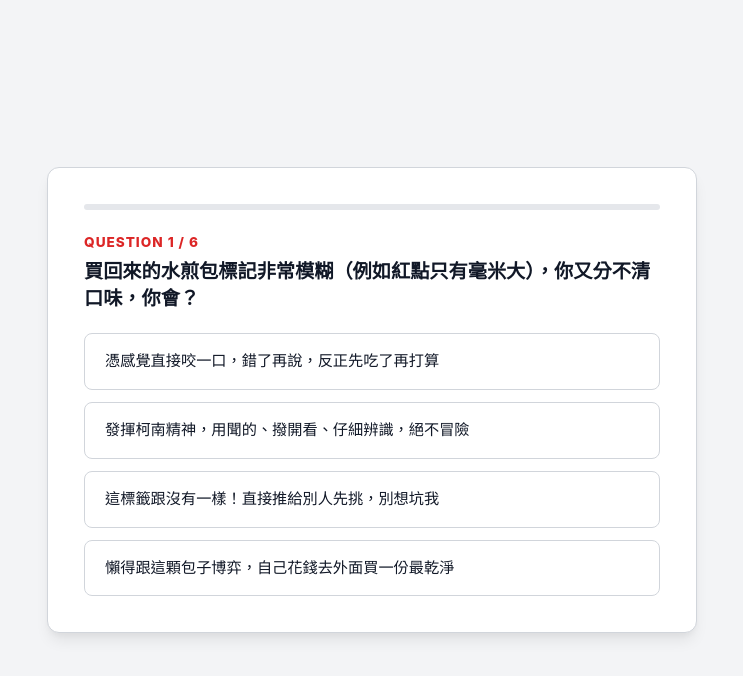
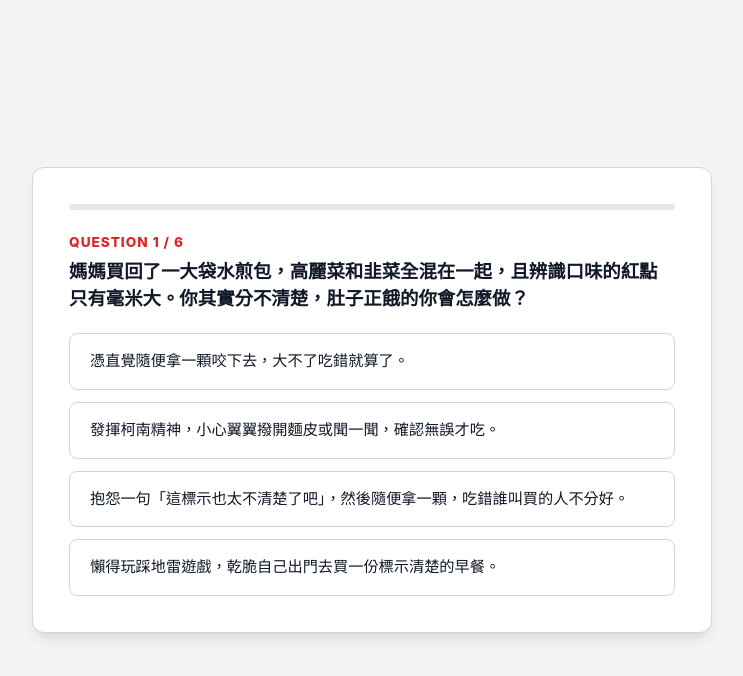
Before and after one commit to yamasol/LoveQuiz, a plain HTML site: page bao.html in a window 1280 px wide. Both pictures are taken after a click on the button "開始面對現實". Shown: the whole page, without its empty margins (268-1011 px from the left). Drawn offline with Linux system fonts and the light colour scheme.

Commit message:
first commit bao

```diff
--- a/bao.html
+++ b/bao.html
@@ -36,7 +36,7 @@
 
         .container {
             width: 100%;
-            max-width: 650px;
+            max-width: 680px;
             background: var(--card-bg);
             border-radius: var(--radius);
             box-shadow: var(--shadow);
@@ -63,11 +63,25 @@
             letter-spacing: -0.5px;
         }
 
-        .intro p {
+        .story-box {
+            background-color: #f8fafc;
+            border-left: 4px solid var(--text-main);
+            padding: 16px;
+            text-align: left;
+            margin-bottom: 24px;
+            border-radius: 0 8px 8px 0;
+        }
+
+        .story-box h3 {
+            font-size: 1rem;
+            margin-bottom: 8px;
+            color: var(--text-main);
+        }
+
+        .story-box p {
+            font-size: 0.95rem;
             color: var(--text-muted);
-            font-size: 0.98rem;
-            line-height: 1.65;
-            margin-bottom: 28px;
+            line-height: 1.6;
         }
 
         .badge-warning {
@@ -126,10 +140,10 @@
         }
 
         .question-title {
-            font-size: 1.2rem;
+            font-size: 1.15rem;
             font-weight: 700;
             margin-bottom: 20px;
-            line-height: 1.45;
+            line-height: 1.5;
             color: var(--text-main);
         }
 
@@ -212,10 +226,10 @@
             color: #1f2937;
         }
 
-        .section-block.advice p {
-            border-left-color: #2563eb;
-            background: #eff6ff;
-            color: #1e3a8a;
+        .section-block.learning p {
+            border-left-color: #10b981;
+            background: #ecfdf5;
+            color: #065f46;
             font-weight: 500;
         }
 
@@ -237,9 +251,15 @@
 <div class="container">
     <!-- 1. Intro Screen -->
     <div id="intro-screen" class="intro">
-        <div class="badge-warning">⚠️ 警語：滿滿真話，慎入</div>
+        <div class="badge-warning">⚠️ 警語：滿滿真話，不給雞湯</div>
         <h1>水煎包生存學：毒舌人性測驗</h1>
-        <p>一顆咬錯的水煎包，炸出你在家庭與朋友間的「真實人格與劣根性」。<br>拒絕假溫柔，不給心靈雞湯！回答 6 題，面對你最赤裸的處事風格與溝通絕境。</p>
+
+        <div class="story-box">
+            <h3>📖 【事件起因】</h3>
+            <p>週末早晨，媽媽好心去市場買了大家愛吃的水煎包當早餐。但她沒有把高麗菜和韭菜口味分開裝，全混在一袋，而且包子上的紅點標記非常微弱。一場因為「吃錯口味」引發的家庭風暴與生存考驗，即將展開...</p>
+        </div>
+
+        <p style="margin-bottom: 28px; font-size: 0.9rem; color: #6b7280;">回答 6 個情境難題，面對你最赤裸的處事風格與溝通絕境，看看你在親密關係中是哪種狠角色！</p>
         <button class="btn" onclick="startQuiz()">開始面對現實</button>
     </div>
 
@@ -266,13 +286,13 @@
         </div>
 
         <div class="section-block toxic">
-            <h3>🔥 毒舌直擊：水煎包事件現場檢討</h3>
+            <h3>🔥 毒舌直擊：你的劣根性</h3>
             <p id="result-toxic">毒舌批判...</p>
         </div>
 
-        <div class="section-block advice">
-            <h3>💡 給你的 200 字良心建議</h3>
-            <p id="result-advice">良心建議...</p>
+        <div class="section-block learning">
+            <h3>🔄 學習點：給你的生存建議</h3>
+            <p id="result-learning">良心建議...</p>
         </div>
 
         <button class="btn" onclick="restartQuiz()">重新測驗（不服來戰）</button>
@@ -282,57 +302,57 @@
 <script>
     const questions = [
         {
-            q: "買回來的水煎包標記非常模糊（例如紅點只有毫米大），你又分不清口味，你會？",
+            q: "媽媽買回了一大袋水煎包，高麗菜和韭菜全混在一起，且辨識口味的紅點只有毫米大。你其實分不清楚，肚子正餓的你會怎麼做？",
             options: [
-                { text: "憑感覺直接咬一口，錯了再說，反正先吃了再打算", type: "A" },
-                { text: "發揮柯南精神，用聞的、撥開看、仔細辨識，絕不冒險", type: "B" },
-                { text: "這標籤跟沒有一樣！直接推給別人先挑，別想坑我", type: "C" },
-                { text: "懶得跟這顆包子博弈，自己花錢去外面買一份最乾淨", type: "D" }
+                { text: "憑直覺隨便拿一顆咬下去，大不了吃錯就算了。", type: "A" },
+                { text: "發揮柯南精神，小心翼翼撥開麵皮或聞一聞，確認無誤才吃。", type: "B" },
+                { text: "抱怨一句「這標示也太不清楚了吧」，然後隨便拿一顆，吃錯誰叫買的人不分好。", type: "C" },
+                { text: "懶得玩踩地雷遊戲，乾脆自己出門去買一份標示清楚的早餐。", type: "D" }
             ]
         },
         {
-            q: "不幸咬了一口發現吃錯口味，吐掉後立刻被家人當場大聲痛罵，你當下的反應是？",
+            q: "不幸地，你憑直覺咬下去，發現竟然吃到家人專屬的口味！在你的家庭日常中，通常會發生什麼事？你會作何反應？",
             options: [
-                { text: "反正吵也吵不贏，默默閉嘴，轉身躲回房間鎖門裝死", type: "A" },
-                { text: "被罵還是要講理：「紅點那麼小我看不到，不然我再去買一顆還你嘛」", type: "B" },
-                { text: "當場直接嗆回去：「以前都有分好，這次混在一起怪我？這家誰在賺錢啦」", type: "C" },
-                { text: "冷眼旁觀看對方發脾氣，心想：「又在找碴，這家人對我真的完全沒耐心」", type: "D" }
+                { text: "家人會大發雷霆，我也懶得爭，默默把包子放下，躲回房間鎖門逃避。", type: "A" },
+                { text: "家人會唸幾句，但我會好好解釋：「紅點太小了，我再去買一顆還你」，試圖理性解決。", type: "B" },
+                { text: "家人如果敢罵我，我一定當場嗆回去：「混在一起怪誰？吃錯是會怎樣嗎？」", type: "C" },
+                { text: "我們家根本不會為這種事吵架。但如果發生了，我會冷靜觀察，這絕對是對方在藉題發揮。", type: "D" }
             ]
         },
         {
-            q: "躲回房間或場面冷卻後，看著門外的混亂，你內心最真實的感受是？",
+            q: "假設這場「水煎包風暴」真的引發了家人的情緒失控與爭吵，看著眼前的混亂，你退居一旁時，內心最真實的感受是？",
             options: [
-                { text: "耳根清靜就好，只要躲在這裡，世界上的麻煩就傷不到我", type: "A" },
-                { text: "覺得很冤枉，開始思考下次是不是要把包子一顆顆貼標籤防呆", type: "B" },
-                { text: "越想越氣，決定加速獨立賺錢，以後講話說話要用實力壓死所有人", type: "C" },
-                { text: "徹底看透這個家庭的階級與極限，冷冷看著一切，準備有天離場", type: "D" }
+                { text: "覺得很煩，只想趕快耳根清靜，只要我不說話，麻煩就找不到我。", type: "A" },
+                { text: "覺得很無奈，開始思考建立「家庭防呆機制」（如以後自己買自己的），避免下次再吵。", type: "B" },
+                { text: "越想越不爽，覺得沒錢沒地位才會被針對，決定以後要用實力與經濟獨立壓死所有人。", type: "C" },
+                { text: "覺得很可笑，徹底看透這家人只是在宣洩日常壓力，冷冷看著他們演戲。", type: "D" }
             ]
         },
         {
-            q: "對於「家庭地位與話語權」這個敏感話題，你內心真正的想法是？",
+            q: "這次事件讓大家開始討論「家庭地位與話語權」。拋開政治正確，你內心最認同哪一種殘酷的家庭生存法則？",
             options: [
-                { text: "無所謂，我在家地位最低無妨，至少過得最自由、沒負擔", type: "A" },
-                { text: "家人之間講道理與包容最重要，親近的人應該要有基本體諒", type: "B" },
-                { text: "實力說話！付出多的人、有賺錢的人，話語權理所當然最大", type: "C" },
-                { text: "長輩>哥>媽？階級結構早就固定了，看透現實不如靠自己", type: "D" }
+                { text: "「地位最低無妨，責任最少就好。」只要不被過度干涉，我願意當家裡的小透明。", type: "A" },
+                { text: "「家人就是互相包容。」雖然會有摩擦，但只要願意溝通，沒有解決不了的心結。", type: "B" },
+                { text: "「有賺錢、有貢獻的最大。」這世界很現實，家裡也一樣，握有經濟實力才有真正的發言權。", type: "C" },
+                { text: "「階級早就註定，不期不待不受傷害。」看透家庭結構後，不如把重心放在外面，靠自己最實在。", type: "D" }
             ]
         },
         {
-            q: "遇到童年噩夢「不會問了被罵，不問學不會又被罵」的雙標死循環，你選擇？",
+            q: "回想成長過程中，難免遇到「不會做去問被罵，不問做錯了又被罵」的雙標死循環。面對這種情緒勒索，你現在的解法是？",
             options: [
-                { text: "放棄治療，不問也不學，全面進入消極防禦與擺爛模式", type: "A" },
-                { text: "不跟發脾氣的人硬碰硬，轉向找親近的朋友或外援幫忙", type: "B" },
-                { text: "自己硬著頭皮啃下來變強，以後用實力打臉當初罵你的人", type: "C" },
-                { text: "深刻體會「最親近的人往往最沒耐心」的殘酷人性，轉向獨立", type: "D" }
+                { text: "全面進入防禦模式，能不做就不做，能躲就躲，擺爛是最好的抗議。", type: "A" },
+                { text: "試著跳出情緒，尋找第三方（如其他長輩或朋友）協調，或者找到不踩雷的溝通 SOP。", type: "B" },
+                { text: "自己硬著頭皮把技能練滿，等我變強了，以後就換我來定規矩打臉他們。", type: "C" },
+                { text: "深刻體會「最親近的人往往最沒耐心」的人性弱點，不再對家人抱有過高的期待。", type: "D" }
             ]
         },
         {
-            q: "看完群組整天為了水煎包討論不休，你覺得避免日常爭吵的真正關鍵是？",
+            q: "看完群組為了一顆水煎包可以爭論一整天，你認為在人際或家庭關係中，避免內耗的最佳策略是什麼？",
             options: [
-                { text: "離場保平安，只要我不參與，這世界就傷不到我", type: "A" },
-                { text: "深度了解每個人的生理/心理特質（如色弱或雷區），互相體諒", type: "B" },
-                { text: "讓自己變得強大獨立，當你握有主導權，自然沒人敢廢話", type: "C" },
-                { text: "看清人際與家庭的本質就是一場混亂，用犀利與幽默看淡一切", type: "D" }
+                { text: "保持物理距離，只要我不在場參與，這些紛擾就與我無關。", type: "A" },
+                { text: "深度了解每個人的特質（如是否有色弱、地雷在哪），多一點同理心與換位思考。", type: "B" },
+                { text: "減少依賴，讓自己變得強大獨立。當你完全不需要靠別人時，自然沒人敢對你指手畫腳。", type: "C" },
+                { text: "放下對完美關係的執著，把人際關係當成一場社會實驗，用幽默和犀利看淡一切。", type: "D" }
             ]
         }
     ];
@@ -341,30 +361,30 @@
         A: {
             title: "【擺爛躲避型 / 甩鍋鴕鳥派】",
             quote: "「只要我躲得夠快，責任與駡聲就追不上我。」",
-            desc: "你極度厭惡衝突，但你的解決方式就是『沒有解決』。遇到問題你第一時間不是面對，而是退縮、躲回房間、戴上耳機。你自以為這叫平靜與自由，但在外人看來，你只是在逃避現實，把收尾的爛攤子全部留給別人。",
-            toxic: "在水煎包事件中，你就是那個咬了一口吐掉、發現吃錯就被罵回房間的人！你怪家人沒耐心、怪媽媽大發雷霆，但你從未認真想過：『為什麼別人要一直包容你的粗心？』你的色弱是事實，但你拿色弱當防護罩、咬錯直接甩鍋躲起來的態度，才是真正惹怒家人的導火線！",
-            advice: "別再把『躲避』當成高明手段。當你不願意主動承擔責任，你在家庭或團隊裡的地位就只會永遠是最低的受害者。下次做錯事或咬錯食物，請抬起頭來直接承擔：『對不起我弄錯了，這顆我吃掉/我重新買一顆』。主動面對一次，你的尊嚴與地位才會真正建立起來。"
+            desc: "你極度厭惡衝突，但你的解決方式就是『沒有解決』。遇到問題你第一時間不是面對，而是退縮、躲回房間、戴上耳機。你自以為這叫平靜與自由，但在外人看來，你只是在逃避現實，把收尾的爛攤子全部留給別人。你崇尚低存在感，因為這樣就不用扛責任。",
+            toxic: "在水煎包事件中，你就是那個咬錯了就默默放下、被唸就躲進房間的人！你怪家人沒耐心，但你從未認真想過：『為什麼別人要一直包容你的粗心？』你拿生理弱點（如看不清）當防護罩，出錯卻不主動善後的態度，才是真正惹怒身邊人的導火線！",
+            learning: "別再把『逃避』當成高明手段。當你不願意主動承擔責任，你在家庭或團隊裡的地位就永遠只能是受害者。學習點：下次做錯事，請抬起頭直接承擔：「對不起我弄錯了，這顆我吃掉 / 我重新買。」主動面對一次，你的尊嚴與話語權才會真正建立。"
         },
         B: {
             title: "【聖母教條型 / 理性講理派】",
             quote: "「這明明有很簡單的解法，大家為什麼不能好好溝通？」",
-            desc: "你是一個徹頭徹尾的『邏輯怪物』與『理想主義者』。你總以為世上所有衝突都可以靠『好好溝通』和『理性分析』解決。你喜歡開藥方（用聞的、撥開看、分好放），卻忽略了衝突的核心往往是『累積已久的壓抑情緒』而非『方法問題』。",
-            toxic: "面對水煎包爭議，你拼命給建議，看似溫暖體貼，實則站著說話不腰疼！在一個已經失去耐心的家庭氣氛裡，講道理只會被當成講廢話。你越勸大家冷靜包容，情緒爆發的人越覺得你根本不懂他們的積怨有多深。你的理性有時反而成了另一種高高在上的說教。",
-            advice: "請記住，人是情緒的動物，不是跑程式碼的電腦。面對已經炸鍋的家庭或人際關係，先別急著給解方或講大道理。學會先認同對方的情緒，甚至給予適當的安靜空間，遠比你提出 10 個完美的『水煎包識別法』來得有用得多。少點說教，多點情感共鳴吧！"
+            desc: "你是一個徹頭徹尾的『邏輯怪物』與『理想主義者』。你總以為世上所有衝突都可以靠『好好溝通』和『理性分析』解決。你喜歡開藥方（例如提議聞一聞、剝開看、以後分開放），卻忽略了衝突的核心往往是雙方『累積已久的壓抑情緒』，根本不是方法問題。",
+            toxic: "面對爭議，你拼命給建議，看似溫暖體貼，實則站著說話不腰疼！在一個已經失去耐心的氣氛裡，講道理只會被當成講廢話。你越勸大家冷靜包容，情緒爆發的人越覺得你根本不懂他們的積怨有多深。你的過度理性，有時反而成了另一種高高在上的說教。",
+            learning: "請記住，人是情緒的動物，不是跑程式碼的電腦。學習點：面對已經炸鍋的人際關係，先別急著給解方或講大道理。學會先認同對方的情緒（『我知道你很煩』），甚至給予適當的安靜空間，遠比你提出 10 個完美的『防呆機制』有用得多。"
         },
         C: {
             title: "【實力霸權型 / 經濟說話派】",
             quote: "「吵什麼吵？有本事拿實力說話，沒賺錢就別靠腰。」",
-            desc: "你非常現實，甚至有點冷酷。在你的世界觀裡，沒有什麼溫情脈脈，只有『實力與話語權』。你習慣用經濟貢獻、能力高低來衡量人的價值與地位。你說話直言不諱、針針見血，非常討厭弱者的抱怨與拖泥帶水。",
-            toxic: "你在水煎包事件中的發言絕對是最嗆辣的！你一句『有賺錢的最大』直接掀翻溫情假象，但你的毒舌往往會把小摩擦升級成毀滅性的階級對立。你看不起沒貢獻又愛抱怨的人，但你這種『用錢論地位』的冷酷態度，也常常讓人覺得你缺乏基本的人情味與同理心。",
-            advice: "實力確實能帶來話語權，但無法買到真正的尊重與愛。家庭與親密關係不是資本市場，如果凡事都用『誰賺得多』來定輸贏，最後你只會贏了道理、輸了感情，變成孤家寡人。適度收起你的銳利與傲慢，給身邊能力較弱的人留一點尊嚴，這才是真正的強者風範。"
+            desc: "你非常現實，甚至有點冷酷。在你的世界觀裡，沒有什麼溫情脈脈，只有『實力與話語權』。你習慣用經濟貢獻、能力高低來衡量人的價值與地位。你說話直言不諱、針針見血，非常討厭弱者的抱怨與拖泥帶水，認為任何委屈都是因為自己不夠強。",
+            toxic: "你的發言絕對是最嗆辣的！你一句『有賺錢的最大』直接掀翻溫情假象，但你的毒舌往往會把小摩擦升級成毀滅性的階級對立。你看不起沒貢獻又愛抱怨的人，但你這種『用錢/實力論地位』的冷酷態度，也常常讓人覺得你缺乏基本的人情味與同理心。",
+            learning: "實力確實能帶來話語權，但無法買到真正的尊重與愛。家庭與親密關係不是資本市場。學習點：如果凡事都用『誰強誰弱』來定輸贏，最後你只會贏了道理、輸了感情。適度收起你的銳利，給身邊能力較弱的人留一點台階，這才是真正的強者風範。"
         },
         D: {
             title: "【冷眼旁觀型 / 人性剖析派】",
             quote: "「看透不說透，看你們演戲其實挺有意思的。」",
-            desc: "你是個高級的情感旁觀者。你擁有一雙鷹眼，能瞬間看穿家庭結構的荒謬、親情背後的勒索，以及每個人內心的卑微。你習慣站在高處俯瞰混亂，用毒舌點評這一切，自己卻絕不親自下場沾染泥巴。",
-            toxic: "在這次事件中，你精準地剖析出『家人其實沒什麼耐心』、『這是階級壓迫』，看透了一切卻極度冷漠。你享受這種『看破人性』的智力優越感，甚至偶爾煽風點火，但你這種超然的態度，有時候比發脾氣的人更讓人寒心。你像個冷酷的解剖官，把別人的痛苦當成分析樣本。",
-            advice: "看透人性是你的天賦，但『冷眼旁觀』救不了任何人，包括你自己。別把自己的冷漠當成智慧，也不要永遠只做個犀利的點評者。如果你真的看穿了問題的根源，試著用你的影響力去偷偷做一點溫和的改變，而不是只坐在觀眾席上發笑。稍微接點地氣吧！"
+            desc: "你是個高級的情感旁觀者。你擁有一雙鷹眼，能瞬間看穿家庭結構的荒謬、親情背後的勒索，以及每個人內心的卑微。你習慣站在高處俯瞰混亂，用毒舌點評這一切，深知「會發脾氣往往是藉題發揮」，自己卻絕不親自下場沾染泥巴。",
+            toxic: "你精準地剖析出『家人其實沒什麼耐心』，看透了一切卻極度冷漠。你享受這種『看破人性』的智力優越感，甚至偶爾煽風點火。但你這種超然的態度，有時候比發脾氣的人更讓人寒心。你像個冷酷的解剖官，把別人的痛苦與爭吵當成你的分析樣本。",
+            learning: "看透人性是你的天賦，但『冷眼旁觀』救不了任何人，包括你自己。學習點：別把自己的冷漠當成智慧，也不要永遠只做個犀利的點評者。如果你真的看穿了問題的根源，試著用你的洞察力去偷偷做一點溫和的改變與調和，稍微接點地氣吧！"
         }
     };
 
@@ -428,7 +448,7 @@
         document.getElementById('result-quote').innerText = res.quote;
         document.getElementById('result-desc').innerText = res.desc;
         document.getElementById('result-toxic').innerText = res.toxic;
-        document.getElementById('result-advice').innerText = res.advice;
+        document.getElementById('result-learning').innerText = res.learning;
     }
 
     function restartQuiz() {
```
